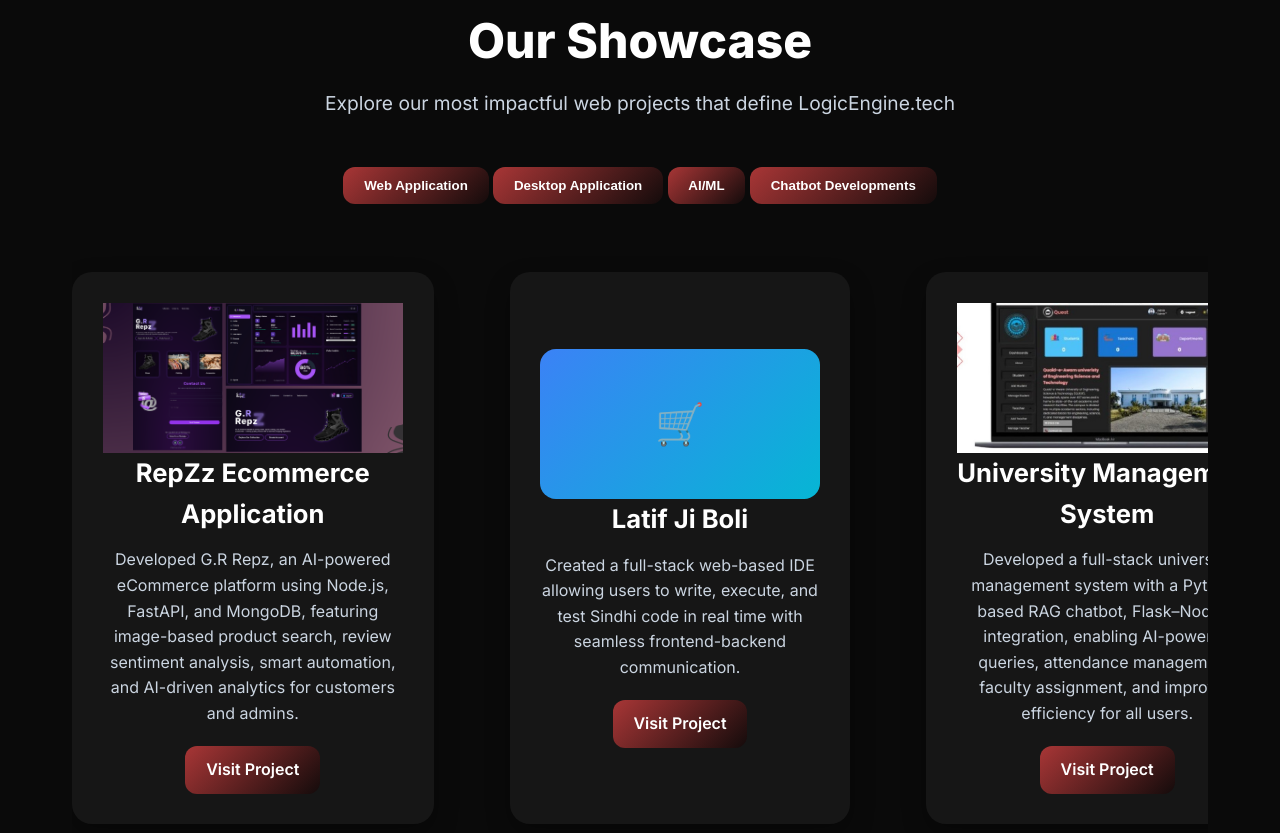
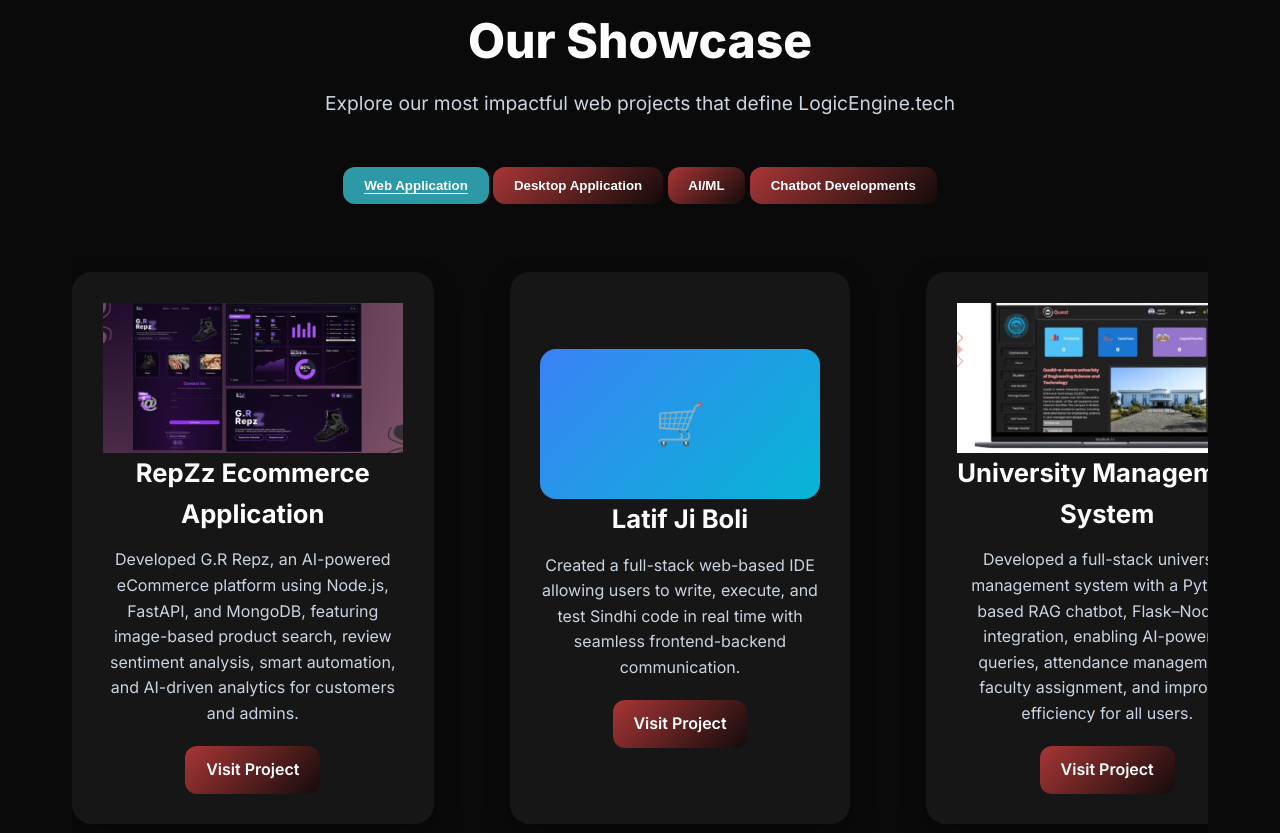
Before and after one commit to Muhammad-Muzamil1/LogicEngineFrontend, a plain HTML site: page index.html in a window 1280 px wide. Shown: the part 3325-4158 px from the top of the page. Drawn offline with Linux system fonts and the light colour scheme.

Commit message:
resolve project category button issue

```diff
--- a/css/styles.css
+++ b/css/styles.css
@@ -920,11 +920,6 @@ section {
       width: 85%;
     }
 
-    .active {
-      text-underline-position: under;
-      background: #418841;
-      text-decoration: underline;
-    }
 
 .project-card {
   margin: 20px 30px;
@@ -1510,3 +1505,11 @@ footer {
     grid-template-columns: 1fr;
   }
 }
+
+
+
+.active {
+      text-underline-position: under;
+      background: var(--purple);
+      text-decoration: underline;
+}
--- a/script/script.js
+++ b/script/script.js
@@ -150,8 +150,8 @@
 
 // Filter Project By Category
 const filterButtons = document.querySelectorAll('.filter-btn');
-    const projectCards = document.querySelectorAll('.project-card');
-    let initialize_category = document.querySelector('[data-filter="web"]');
+const projectCards = document.querySelectorAll('.project-card');
+let initialize_category = document.querySelector('[data-filter="web"]');
     console.log(initialize_category)
     filterButtons.forEach(button => {
       button.addEventListener('click', () => {
@@ -171,4 +171,4 @@ const filterButtons = document.querySelectorAll('.filter-btn');
 
       })
     })
-    initialize_category.click()
+initialize_category.click()
```
Lines whose indentation alone changed are shown as unchanged.
